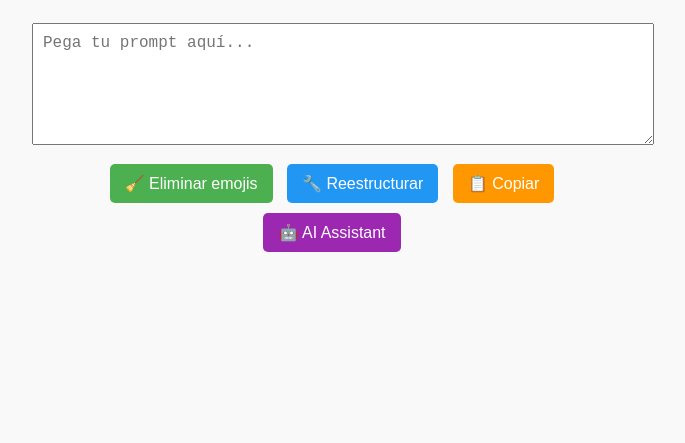
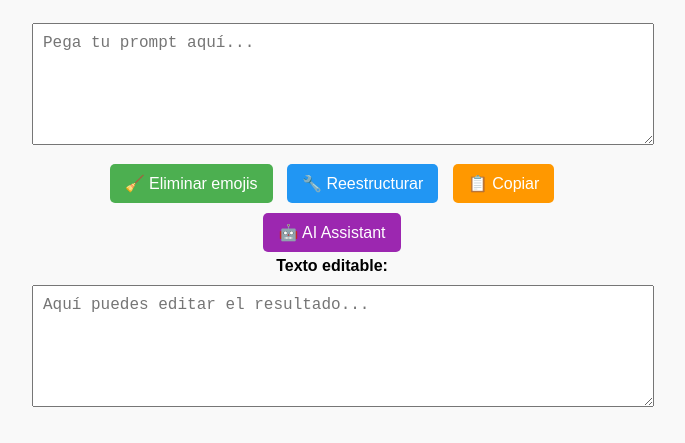
Before and after one commit to vilafox125/CleanPromt-Pro2.0, a plain HTML site: page index.html in a window 1280 px wide. Shown: the part 215-658 px from the top of the page, without its empty margins (308-993 px from the left). Drawn offline with Linux system fonts and the light colour scheme.

Commit message:
Update index.html

```diff
--- a/index.html
+++ b/index.html
@@ -21,4 +21,10 @@
       <button id="aiBtn">🤖 AI Assistant</button>
     </div>
 
-    <textarea id="outputText" placeholder="El resultado
+    <label for="outputText" style="font-weight: bold;">Texto editable:</label>
+    <textarea id="outputText" placeholder="Aquí puedes editar el resultado..."></textarea>
+  </div>
+
+  <script src="script.js"></script>
+</body>
+</html>
```
